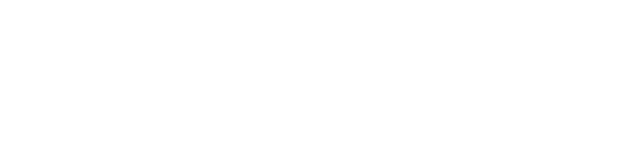
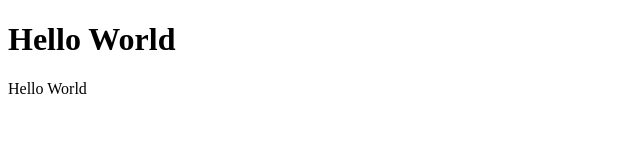
Before and after one commit to HamSalad-slh/Hello-World, a plain HTML site: page index.html in a window 1280 px wide. Shown: the whole page, without its empty margins (0-640 px from the left). Drawn offline with Linux system fonts and the light colour scheme.

Commit message:
Update index.html

```diff
--- a/index.html
+++ b/index.html
@@ -1,12 +1,14 @@
 <!DOCTYPE html>
-<html>
+<html lang = "en">
 
 <head>
-
+  <title>Hello World!!!</title>
 </head>
 
 <body>
-
+  <h1>Hello World</h1>
+  <p>Hello World</p>
+  <a href="#Hello World>Hello World</a>
 </body>
 
 </html>
```
